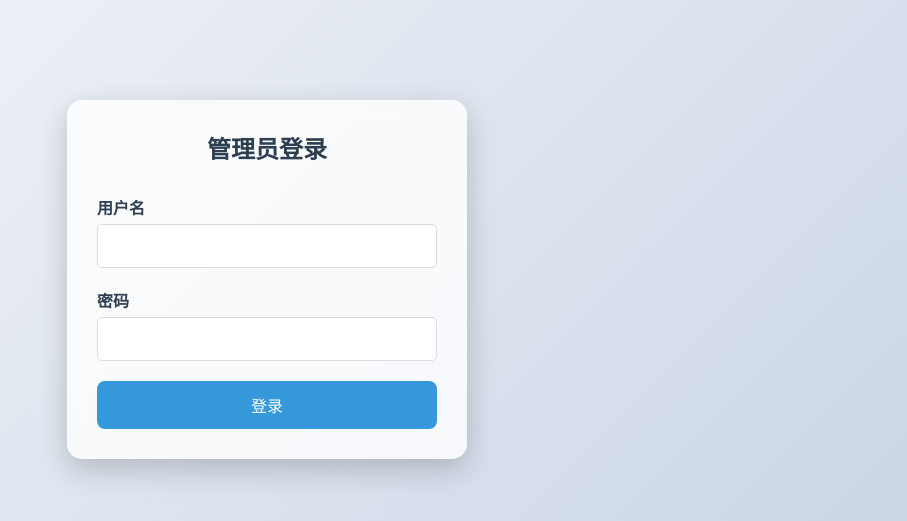
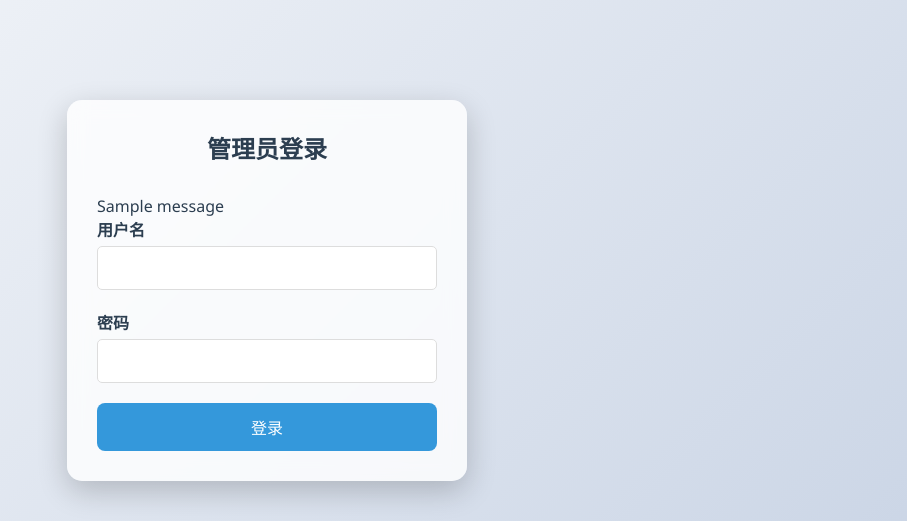
Before and after one commit to techccy/RainMail, a Flask app: page /admin in a window 1280 px wide. Shown: the top 521 px of the page, without its empty margins (373-1280 px from the left). Run offline with Flask 3, Linux system fonts and the light colour scheme; one stand-in notice (Sample message) is shown; parts of the project's set-up code (start-up, migrations or seed data) failed here and were passed over; some libraries are stand-ins or nearby versions.

Commit message:
Update admin_login.html

```diff
--- a/templates/admin_login.html
+++ b/templates/admin_login.html
@@ -43,8 +43,15 @@
         <h2>管理员登录</h2>
 
         {% if error %}
-        <div class="error">{{ error }}</div>
+            <div class="alert alert-error">{{ error }}</div>
         {% endif %}
+        {% with messages = get_flashed_messages(with_categories=true) %}
+          {% if messages %}
+            {% for category, message in messages %}
+              <div class="alert alert-{{ category }}">{{ message }}</div>
+            {% endfor %}
+          {% endif %}
+        {% endwith %}
 
         <form method="POST">
             <div class="form-group">
@@ -56,9 +63,14 @@
                 <label for="password">密码</label>
                 <input type="password" id="password" name="password" required>
             </div>
-
+            {% if turnstile_site_key %}
+            <div class="cf-turnstile" data-sitekey="{{ turnstile_site_key }}"></div>
+            {% endif %}
             <button type="submit" class="primary-btn" style="width: 100%">登录</button>
         </form>
     </div>
+
+    <script src="https://challenges.cloudflare.com/turnstile/v0/api.js" async defer></script>
+
 </body>
 </html>
```
